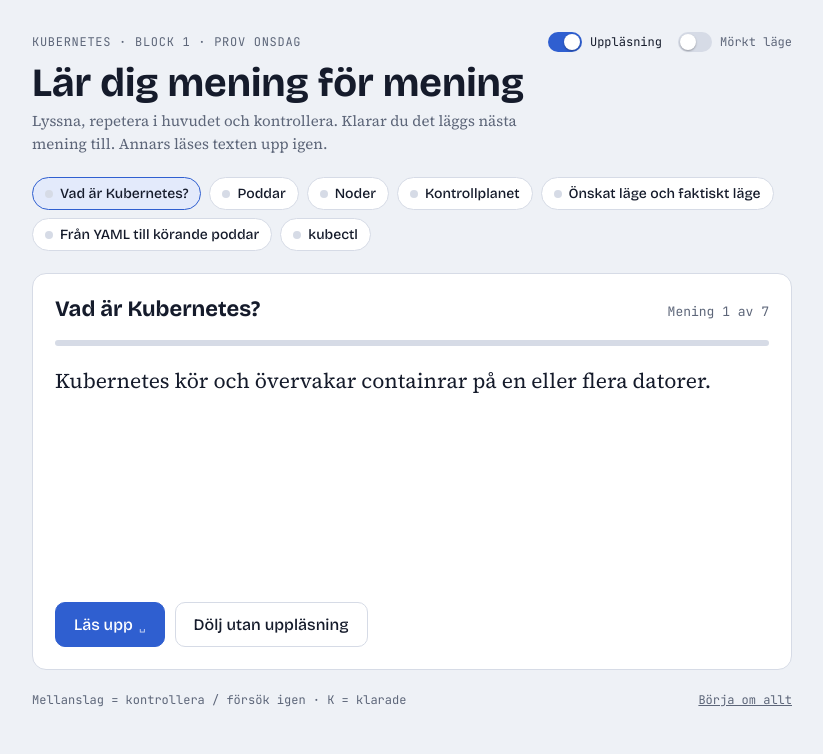
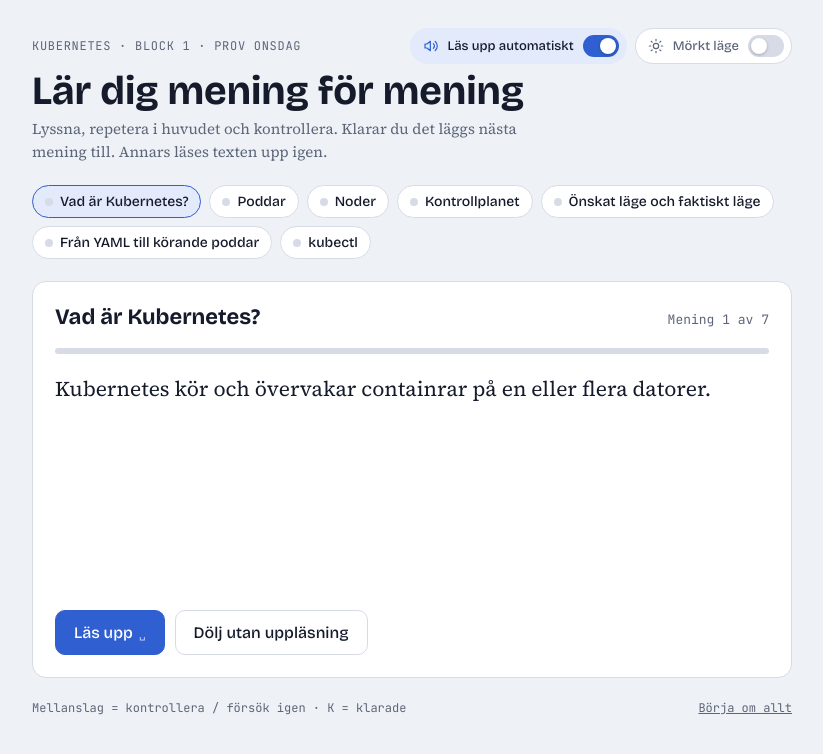
Before and after one commit to efritioff/learn-kubernetes, a React (Vite) app: page / in a window 1280 px wide. Shown: the top 754 px of the page, without its empty margins (228-1051 px from the left). Built offline with nearby package versions, Linux system fonts and the light colour scheme.

Commit message:
bug fix: sound error

```diff
--- a/src/App.tsx
+++ b/src/App.tsx
@@ -13,11 +13,36 @@
   );
 }
 
-function Switch({ label, checked, onChange }: { label: string; checked: boolean; onChange: (v: boolean) => void }) {
+const ICONS = {
+  speaker: (
+    <path d="M11 5 6 9H3v6h3l5 4V5Zm4.5 3.5a5 5 0 0 1 0 7m2.8-10.3a9 9 0 0 1 0 13.6" />
+  ),
+  moon: <path d="M20 14.5A8 8 0 0 1 9.5 4 8 8 0 1 0 20 14.5Z" />,
+  sun: (
+    <path d="M12 16a4 4 0 1 0 0-8 4 4 0 0 0 0 8Zm0-14v2m0 16v2M4.9 4.9l1.4 1.4m11.4 11.4 1.4 1.4M2 12h2m16 0h2M4.9 19.1l1.4-1.4M17.7 6.3l1.4-1.4" />
+  ),
+};
+
+function Switch({
+  label,
+  icon,
+  checked,
+  onChange,
+}: {
+  label: string;
+  icon: keyof typeof ICONS;
+  checked: boolean;
+  onChange: (v: boolean) => void;
+}) {
   return (
     <button type="button" role="switch" aria-checked={checked} className="switch" onClick={() => onChange(!checked)}>
-      <span className="track" />
-      {label}
+      <svg className="icon" viewBox="0 0 24 24" aria-hidden="true">
+        {ICONS[icon]}
+      </svg>
+      <span className="label">{label}</span>
+      <span className="track">
+        <span className="knob" />
+      </span>
     </button>
   );
 }
@@ -33,7 +58,7 @@
   const [playToken, setPlayToken] = useState(0);
   const [selected, setSelected] = useState<number | null>(null);
   const [settings, updateSettings] = useSettings();
-  const tts = settings.tts;
+  const autoRead = settings.autoRead;
   const stopAuto = useRef<(() => void) | null>(null);
   const stopClick = useRef<(() => void) | null>(null);
 
@@ -41,7 +66,7 @@
 
   // Läs upp den nya meningen en gång när den visas, och dölj texten när uppläsningen är klar.
   useEffect(() => {
-    if (st.phase !== "show" || !tts) return;
+    if (st.phase !== "show" || !autoRead) return;
     const stop = speak([SECTIONS[st.sec].sentences[st.n - 1]], {
       onStart: () => setSpeech("speaking"),
       onEnd: () => dispatch({ type: "hide" }),
@@ -52,7 +77,7 @@
       stop();
       setSpeech("waiting");
     };
-  }, [st.phase, st.sec, st.n, playToken, tts]);
+  }, [st.phase, st.sec, st.n, playToken, autoRead]);
 
   // Avbryt en klickad mening och ta bort markeringen när man byter läge eller mening.
   useEffect(
@@ -63,14 +88,9 @@
     [st.phase, st.sec, st.n, playToken],
   );
 
-  useEffect(() => {
-    if (!tts) stopClick.current?.();
-  }, [tts]);
-
   // Markera en mening och spela upp den. Avbryter den automatiska uppläsningen.
   function selectSentence(i: number) {
     setSelected(i);
-    if (!tts) return;
     stopAuto.current?.();
     stopClick.current?.();
     if (st.phase === "show") setSpeech("stopped");
@@ -87,7 +107,7 @@
       if (e.key === " ") {
         e.preventDefault();
         if (st.phase === "show") {
-          if (tts && speech === "blocked") setPlayToken((t) => t + 1);
+          if (autoRead && speech === "blocked") setPlayToken((t) => t + 1);
           else dispatch({ type: "hide" });
         } else if (st.phase === "hidden") dispatch({ type: "check" });
         else if (st.phase === "check") dispatch({ type: "retry" });
@@ -98,7 +118,7 @@
     }
     document.addEventListener("keydown", onKey);
     return () => document.removeEventListener("keydown", onKey);
-  }, [st.phase, next, speech, tts]);
+  }, [st.phase, next, speech, autoRead]);
 
   return (
     <div className="wrap">
@@ -106,9 +126,15 @@
         <div className="topbar">
           <span className="eyebrow">Kubernetes · Block 1 · prov onsdag</span>
           <div className="switches">
-            <Switch label="Uppläsning" checked={tts} onChange={(v) => updateSettings({ tts: v })} />
+            <Switch
+              label="Läs upp automatiskt"
+              icon="speaker"
+              checked={autoRead}
+              onChange={(v) => updateSettings({ autoRead: v })}
+            />
             <Switch
               label="Mörkt läge"
+              icon={settings.theme === "dark" ? "moon" : "sun"}
               checked={settings.theme === "dark"}
               onChange={(v) => updateSettings({ theme: v ? "dark" : "light" })}
             />
@@ -157,7 +183,7 @@
                   <span
                     role="button"
                     tabIndex={0}
-                    title={tts ? "Spela upp meningen" : "Markera meningen"}
+                    title="Spela upp meningen"
                     className={`s ${i === highlighted ? "newest" : ""}`}
                     onClick={() => selectSentence(i)}
                     onKeyDown={(e) => {
@@ -189,7 +215,7 @@
 
         <div className="actions">
           {st.phase === "show" &&
-            (!tts ? (
+            (!autoRead ? (
               <button type="button" className="btn primary" onClick={() => dispatch({ type: "hide" })}>
                 Dölj och repetera<kbd>␣</kbd>
               </button>
--- a/src/index.css
+++ b/src/index.css
@@ -28,16 +28,20 @@
 .intro{font-size:15px;color:var(--muted);margin:0;max-width:62ch;line-height:1.5}
 
 .topbar{display:flex;justify-content:space-between;align-items:center;flex-wrap:wrap;gap:8px 16px}
-.switches{display:flex;flex-wrap:wrap;gap:6px 16px}
-.switch{display:inline-flex;align-items:center;gap:8px;background:none;border:none;padding:4px 0;cursor:pointer;
-  font-family:var(--f-mono);font-size:12px;color:var(--muted)}
-.switch .track{width:34px;height:20px;border-radius:999px;background:var(--line);position:relative;transition:background .2s;flex:none}
-.switch .track::after{content:"";position:absolute;top:2px;left:2px;width:16px;height:16px;border-radius:50%;
-  background:#fff;box-shadow:0 1px 2px rgba(0,0,0,.3);transition:transform .2s}
-.switch[aria-checked="true"]{color:var(--fg)}
+.switches{display:flex;flex-wrap:wrap;gap:8px}
+.switch{display:inline-flex;align-items:center;gap:9px;padding:6px 7px 6px 12px;border-radius:999px;cursor:pointer;
+  background:var(--surface);border:1px solid var(--line);color:var(--muted);
+  font-family:var(--f-display);font-weight:500;font-size:13px;transition:border-color .2s,color .2s,background .2s}
+.switch:hover{border-color:var(--muted)}
+.switch .icon{width:16px;height:16px;fill:none;stroke:currentColor;stroke-width:1.8;stroke-linecap:round;stroke-linejoin:round;flex:none}
+.switch .track{width:36px;height:22px;border-radius:999px;background:var(--line);position:relative;flex:none;transition:background .25s}
+.switch .knob{position:absolute;top:3px;left:3px;width:16px;height:16px;border-radius:50%;background:#fff;
+  box-shadow:0 1px 3px rgba(0,0,0,.25);transition:transform .25s cubic-bezier(.3,1.4,.5,1)}
+.switch[aria-checked="true"]{color:var(--fg);background:var(--accent-soft);border-color:transparent}
+.switch[aria-checked="true"] .icon{color:var(--accent)}
 .switch[aria-checked="true"] .track{background:var(--accent)}
-.switch[aria-checked="true"] .track::after{transform:translateX(14px)}
-.switch:focus-visible{outline:2px solid var(--accent);outline-offset:2px;border-radius:6px}
+.switch[aria-checked="true"] .knob{transform:translateX(14px)}
+.switch:focus-visible{outline:2px solid var(--accent);outline-offset:2px}
 
 .chips{display:flex;flex-wrap:wrap;gap:8px}
 .chip{font-family:var(--f-display);font-weight:500;font-size:14px;border:1px solid var(--line);background:var(--surface);color:var(--fg);
--- a/src/settings.ts
+++ b/src/settings.ts
@@ -1,13 +1,13 @@
 import { useEffect, useState } from "react";
 
 export type Theme = "light" | "dark";
-export type Settings = { theme: Theme; tts: boolean };
+export type Settings = { theme: Theme; autoRead: boolean };
 
-const KEY = "k8s-settings-v1";
+const KEY = "k8s-settings-v2";
 
 function load(): Settings {
   const systemDark = window.matchMedia?.("(prefers-color-scheme: dark)").matches ?? false;
-  const fallback: Settings = { theme: systemDark ? "dark" : "light", tts: true };
+  const fallback: Settings = { theme: systemDark ? "dark" : "light", autoRead: true };
   try {
     const saved = JSON.parse(localStorage.getItem(KEY) ?? "null");
     if (saved && typeof saved === "object") return { ...fallback, ...saved };
```
